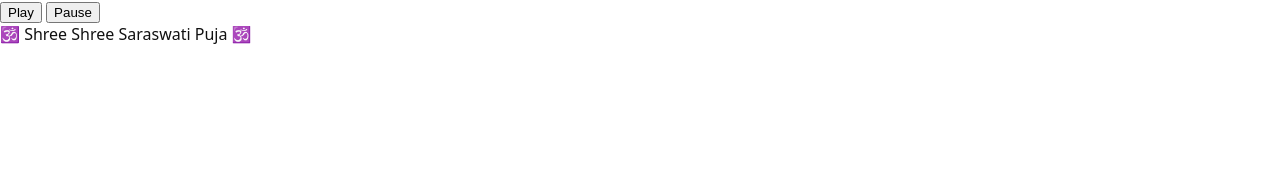
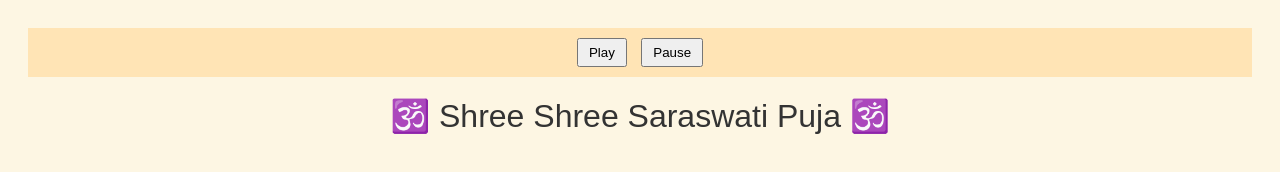
Before and after one commit to 2022200000149-rantu/seupcc, a plain HTML site: page index.html in a window 1280 px wide. Drawn offline with Linux system fonts and the light colour scheme; no server answers.

Commit message:
Revamp CSS styles for improved layout and design

```diff
--- a/style.css
+++ b/style.css
@@ -1,28 +1,39 @@
-/* style.css */
-:root{ --bg:#fff; --muted:#666; --accent:#2b6cb0; --card:#fafafa; font-family: "Noto Sans", sans-serif; color:#111; }
-body{ margin:0; background:var(--bg); }
-.news-ticker{ background:#fffbe6; padding:10px 14px; border-bottom:1px solid #eee; overflow:hidden; white-space:nowrap; }
-.marquee{ display:inline-block; animation: marquee 20s linear infinite; }
-.marq-item{ margin:0 22px; font-weight:600; }
-.sep{ margin:0 10px; color:var(--muted); }
-@keyframes marquee{ 0%{ transform:translateX(100%);} 100%{ transform:translateX(-100%);} }
+body{
+  font-family: Arial, sans-serif;
+  text-align: center;
+  background: #fdf6e3;
+  color: #333;
+  padding: 20px;
+}
 
-.top-controls{ display:flex; align-items:center; justify-content:space-between; padding:12px 16px; gap:12px; }
-.logo img{ height:56px; display:block; }
-.tts-controls .btn{ margin-left:8px; }
+#news-wheel{
+  background:#ffe4b5;
+  padding:10px;
+  margin-bottom:20px;
+}
 
-main{ padding:16px; max-width:980px; margin:0 auto; }
-.hero{ text-align:center; margin-bottom:18px; }
-.hero h1{ margin:6px 0; font-size:1.6rem; }
-.hero .sub, .hero .bn-sub{ margin:6px 0; color:var(--muted); }
+#news-wheel button{
+  margin: 0 5px;
+  padding:5px 10px;
+  cursor:pointer;
+}
 
-.countdown{ text-align:center; padding:14px 8px; margin-bottom:18px; background:#f7faff; border-radius:8px; border:1px solid #eef6ff; }
-.cd-display{ font-size:1.5rem; font-weight:700; }
+#logo{
+  font-size:2rem;
+  margin-bottom:20px;
+}
 
-.notices{ margin-top:8px; }
-.notice-card{ background:var(--card); padding:12px; border-radius:10px; box-shadow:0 4px 10px rgba(0,0,0,0.03); margin-bottom:12px; border:1px solid #f0f0f0; }
-.notice-card h4{ margin:0 0 6px; }
-.notice-card p{ margin:0 0 8px; color:var(--muted); }
-.notice-card a{ margin-right:8px; text-decoration:none; color:var(--accent); }
-.btn, .btn-send{ background:var(--accent); color:#fff; border:none; padding:8px 12px; border-radius:6px; cursor:pointer; }
-.btn-send{ background:#2f855a; }
+.notice{
+  border:1px solid #ccc;
+  margin:10px auto;
+  padding:10px;
+  max-width:500px;
+  background:#fff;
+  border-radius:5px;
+}
+
+#countdown{
+  font-size:1.5rem;
+  margin-top:20px;
+  font-weight:bold;
+}
```
